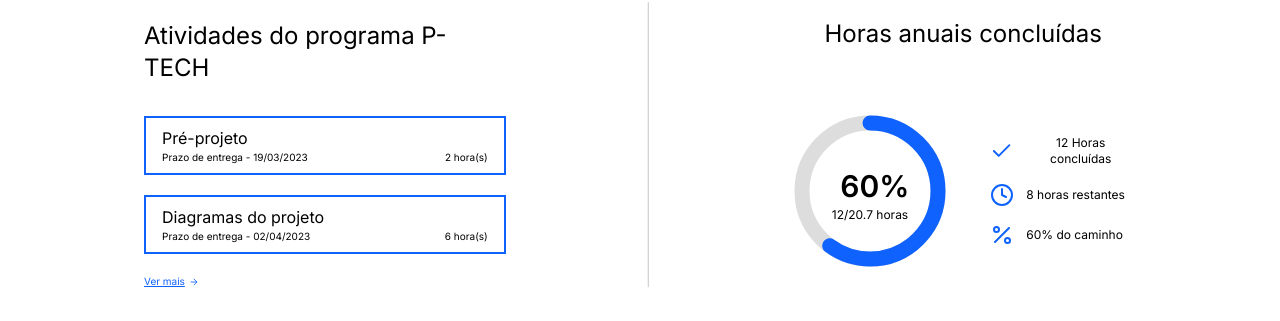
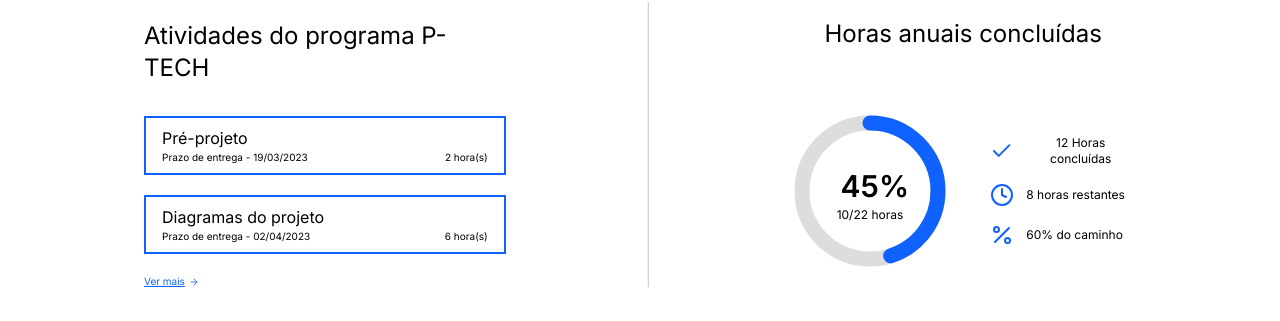
Before and after one commit to gabrielMendes21/tcc-etecZL, a Next.js app in the folder front/: page / in a window 1280 px wide. Shown: the part 269-590 px from the top of the page. Built offline with nearby package versions, Linux system fonts and the light colour scheme.

Commit message:
change circleProgress percentage logic

```diff
--- a/front/src/components/aluno/StudentHome.jsx
+++ b/front/src/components/aluno/StudentHome.jsx
@@ -55,7 +55,7 @@
             Horas anuais concluídas
           </h2>
 
-          <CircleProgress percentage={60} />
+          <CircleProgress ABSNumber={22} reference={10} unity="horas" />
 
           <ul className="space-y-4 lg:text-center">
             <li className="flex items-center gap-3 text-xxs lg:text-xs">
--- a/front/src/components/circle/CircleProgress.jsx
+++ b/front/src/components/circle/CircleProgress.jsx
@@ -1,6 +1,7 @@
 import './styles.css'
 
-export default function CircleProgress({ percentage }) {
+export default function CircleProgress({ ABSNumber, reference, unity }) {
+  const percentage = Math.round((reference / ABSNumber) * 100)
   const circleSize = '160'
   const radius = 68
   const dashArray = radius * Math.PI * 2
@@ -49,7 +50,7 @@
           textAnchor="middle"
           className="text-xs"
         >
-          12/20.7 horas
+          {reference}/{ABSNumber} {unity}
         </text>
       </svg>
     </div>
```
